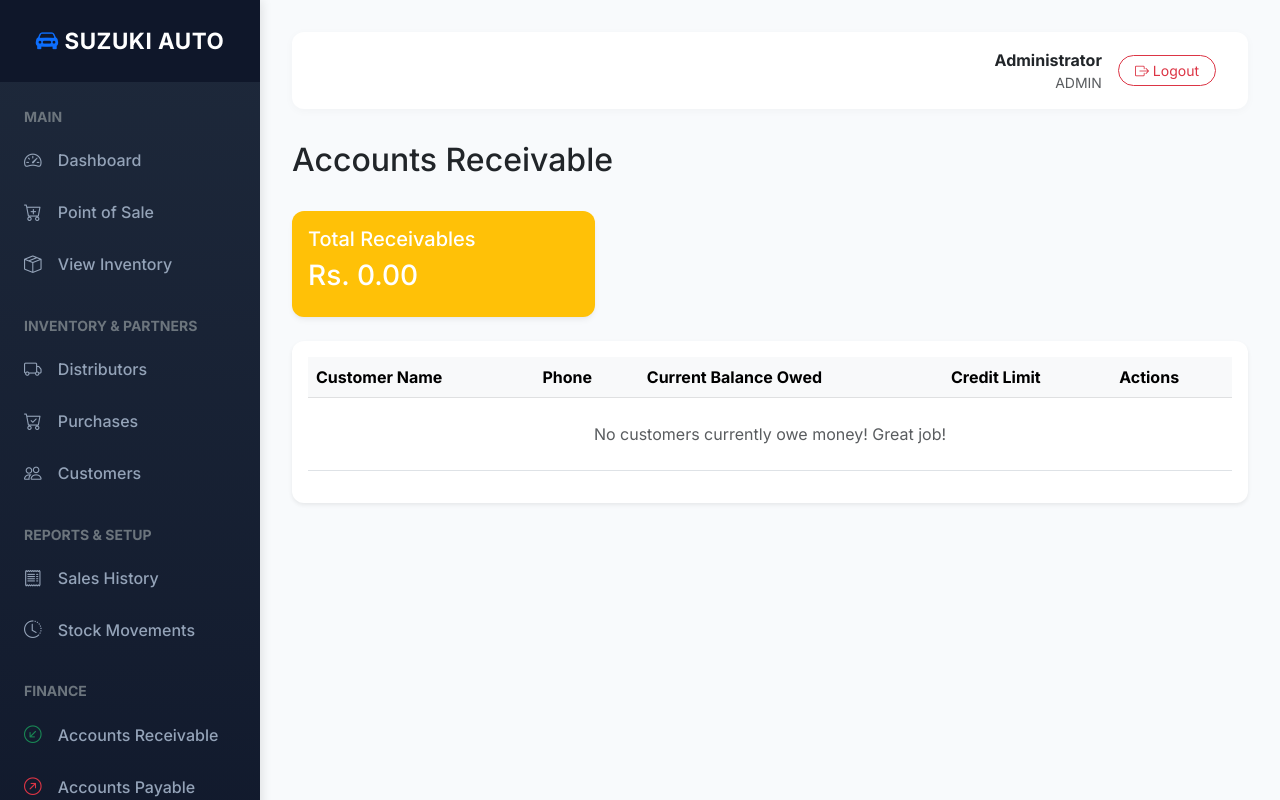
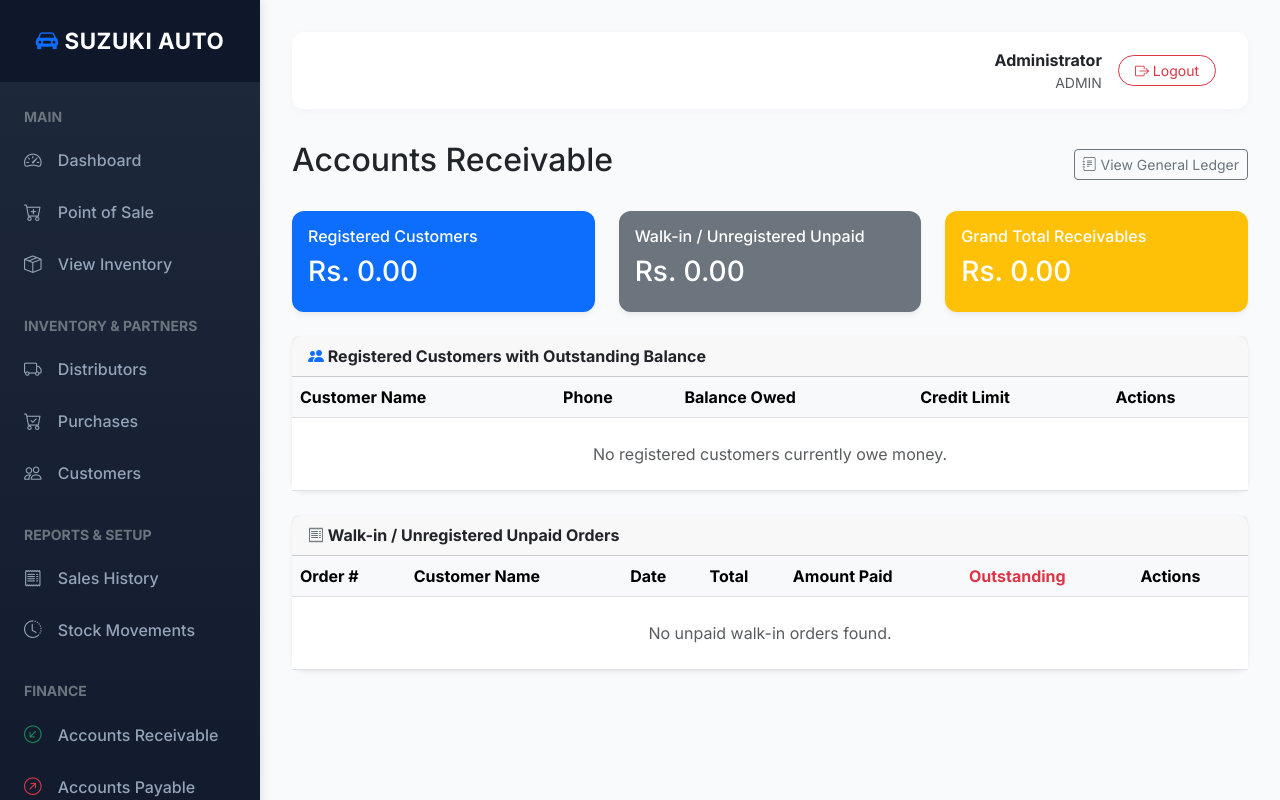
Before and after one commit to ISannan-Ahmad/flask-pos, a Flask app: page /analytics/receivables in a window 1280 px wide. Run offline with Flask 3, Linux system fonts and the light colour scheme; a user stored in the database is signed in.

Commit message:
Modefied Analytics and added seperate pages for few things

```diff
--- a/controllers/analytics_controller.py
+++ b/controllers/analytics_controller.py
@@ -1,4 +1,4 @@
-from models import Order, PurchaseOrder, Product, Distributor, OrderItem, CustomerTransaction, SupplierTransaction, Expense, CashTransaction
+from models import Order, PurchaseOrder, Product, Distributor, Customer, OrderItem, CustomerTransaction, SupplierTransaction, Expense, CashTransaction
 from extensions import db
 from sqlalchemy import func, extract
 from datetime import datetime, timedelta
@@ -196,3 +196,146 @@ class AnalyticsController:
             })
 
         return reversed(result) # return latest first but with correct running balance
+
+    @staticmethod
+    def get_receivables_data():
+        """Returns registered customer outstanding balances + walk-in unpaid orders."""
+        # Section 1: Registered customers with a positive balance (via CustomerTransaction ledger)
+        all_customers = Customer.query.all()
+        debtors = [c for c in all_customers if c.balance > 0]
+        total_registered = sum(c.balance for c in debtors)
+
+        # Section 2: Walk-in / unregistered orders that are not fully paid
+        walkin_orders = Order.query.filter(
+            Order.status == 'approved',
+            Order.customer_id == None,
+            Order.total_amount > Order.amount_paid
+        ).order_by(Order.created_at.desc()).all()
+        total_walkin = sum(float(o.total_amount) - float(o.amount_paid) for o in walkin_orders)
+
+        grand_total = float(total_registered) + total_walkin
+
+        return {
+            'debtors': debtors,
+            'walkin_orders': walkin_orders,
+            'total_registered': total_registered,
+            'total_walkin': total_walkin,
+            'grand_total': grand_total,
+        }
+
+    @staticmethod
+    def get_payables_data():
+        """Returns distributor outstanding balances with per-PO breakdown."""
+        all_distributors = Distributor.query.all()
+        creditors = []
+        for d in all_distributors:
+            if d.balance > 0:
+                outstanding_pos = PurchaseOrder.query.filter(
+                    PurchaseOrder.distributor_id == d.id,
+                    PurchaseOrder.payment_status != 'paid'
+                ).order_by(PurchaseOrder.created_at.desc()).all()
+                creditors.append({
+                    'distributor': d,
+                    'balance': d.balance,
+                    'outstanding_pos': outstanding_pos,
+                })
+        total_payable = sum(c['balance'] for c in creditors)
+        return {
+            'creditors': creditors,
+            'total_payable': total_payable,
+        }
+
+    @staticmethod
+    def get_ledger_entries(transaction_type, start_date, end_date):
+        """Returns unified CustomerTransaction + SupplierTransaction ledger with running balance."""
+        from datetime import datetime, timedelta
+
+        # Build customer transactions query
+        ct_query = CustomerTransaction.query
+        st_query = SupplierTransaction.query
+
+        if transaction_type == 'customer':
+            st_query = st_query.filter(False)  # exclude supplier entries
+        elif transaction_type == 'supplier':
+            ct_query = ct_query.filter(False)  # exclude customer entries
+
+        if start_date:
+            start_dt = datetime.strptime(start_date, '%Y-%m-%d')
+            ct_query = ct_query.filter(CustomerTransaction.created_at >= start_dt)
+            st_query = st_query.filter(SupplierTransaction.created_at >= start_dt)
+        if end_date:
+            end_dt = datetime.strptime(end_date, '%Y-%m-%d') + timedelta(days=1)
+            ct_query = ct_query.filter(CustomerTransaction.created_at <= end_dt)
+            st_query = st_query.filter(SupplierTransaction.created_at <= end_dt)
+
+        customer_txns = ct_query.all()
+        supplier_txns = st_query.all()
+
+        # Normalise into a unified list
+        entries = []
+        for t in customer_txns:
+            entries.append({
+                'created_at': t.created_at,
+                'ledger': 'customer',
+                'entity': t.customer.name if t.customer else 'Unknown',
+                'entity_id': t.customer_id,
+                'transaction_type': t.transaction_type,   # 'receivable' or 'payment'
+                'amount': float(t.amount),
+                'reference': t.reference,
+                'notes': t.notes,
+                'payment_method': t.payment_method,
+                'order_id': t.order_id,
+                'purchase_order_id': None,
+            })
+        for t in supplier_txns:
+            entries.append({
+                'created_at': t.created_at,
+                'ledger': 'supplier',
+                'entity': t.distributor.name if t.distributor else 'Unknown',
+                'entity_id': t.distributor_id,
+                'transaction_type': t.transaction_type,   # 'payable' or 'payment'
+                'amount': float(t.amount),
+                'reference': t.reference,
+                'notes': t.notes,
+                'payment_method': t.payment_method,
+                'order_id': None,
+                'purchase_order_id': t.purchase_order_id,
+            })
+
+        # Sort by date ascending for running balance, then reverse for display
+        entries.sort(key=lambda x: x['created_at'])
+
+        # Running balance: receivable/payable increases what is owed, payment decreases it
+        balance = 0.0
+        for e in entries:
+            if e['transaction_type'] in ('receivable',):   # customer owes us more
+                balance += e['amount']
+            elif e['ledger'] == 'customer' and e['transaction_type'] == 'payment':
+                balance -= e['amount']                      # customer paid us
+            elif e['transaction_type'] == 'payable':        # we owe supplier more
+                balance -= e['amount']
+            elif e['ledger'] == 'supplier' and e['transaction_type'] == 'payment':
+                balance += e['amount']                      # we paid supplier
+            e['running_balance'] = balance
+
+        # Compute summary totals (unfiltered for summary cards)
+        total_receivables = float(
+            db.session.query(func.sum(CustomerTransaction.amount))
+            .filter(CustomerTransaction.transaction_type == 'receivable').scalar() or 0
+        ) - float(
+            db.session.query(func.sum(CustomerTransaction.amount))
+            .filter(CustomerTransaction.transaction_type == 'payment').scalar() or 0
+        )
+        total_payables = float(
+            db.session.query(func.sum(SupplierTransaction.amount))
+            .filter(SupplierTransaction.transaction_type == 'payable').scalar() or 0
+        ) - float(
+            db.session.query(func.sum(SupplierTransaction.amount))
+            .filter(SupplierTransaction.transaction_type == 'payment').scalar() or 0
+        )
+
+        return {
+            'transactions': list(reversed(entries)),
+            'total_receivables': max(total_receivables, 0),
+            'total_payables': max(total_payables, 0),
+        }
--- a/routes/analytics.py
+++ b/routes/analytics.py
@@ -3,7 +3,7 @@ from flask_login import login_required
 from utils import role_required
 from datetime import datetime
 from controllers.analytics_controller import AnalyticsController
-from models import Customer, Distributor, CashTransaction, StockMovement
+from models import CashTransaction, StockMovement
 
 analytics_bp = Blueprint('analytics', __name__)
 
@@ -29,21 +29,31 @@ def dashboard():
 @login_required
 @role_required('admin')
 def receivables():
-    customers = Customer.query.all()
-    # Filter customers who owe money
-    debtors = [c for c in customers if c.balance > 0]
-    total_receivable = sum(c.balance for c in debtors)
-    return render_template('receivables.html', debtors=debtors, total_receivable=total_receivable)
+    data = AnalyticsController.get_receivables_data()
+    return render_template('receivables.html', **data)
 
 @analytics_bp.route('/payables')
 @login_required
 @role_required('admin')
 def payables():
-    distributors = Distributor.query.all()
-    # Filter distributors we owe money
-    creditors = [d for d in distributors if d.balance > 0]
-    total_payable = sum(d.balance for d in creditors)
-    return render_template('payables.html', creditors=creditors, total_payable=total_payable)
+    data = AnalyticsController.get_payables_data()
+    return render_template('payables.html', **data)
+
+@analytics_bp.route('/ledger')
+@login_required
+@role_required('admin')
+def ledger():
+    transaction_type = request.args.get('type', 'all')
+    start_date = request.args.get('start_date')
+    end_date = request.args.get('end_date')
+    data = AnalyticsController.get_ledger_entries(transaction_type, start_date, end_date)
+    return render_template('ledger.html',
+                           transactions=data['transactions'],
+                           total_receivables=data['total_receivables'],
+                           total_payables=data['total_payables'],
+                           transaction_type=transaction_type,
+                           start_date=start_date or '',
+                           end_date=end_date or '')
 
 @analytics_bp.route('/cashbook')
 @login_required
@@ -64,6 +74,15 @@ def cashbook():
                          total_receivables=metrics.get('total_receivables', 0),
                          total_payables=metrics.get('total_payables', 0))
 
+@analytics_bp.route('/aging-report')
+@login_required
+@role_required('admin')
+def aging_report():
+    aging_receivables, aging_payables = AnalyticsController.get_aging_data()
+    return render_template('aging_report.html',
+                           aging_receivables=aging_receivables,
+                           aging_payables=aging_payables)
+
 @analytics_bp.route('/stock-movements')
 @login_required
 @role_required('admin')
--- a/templates/base.html
+++ b/templates/base.html
@@ -137,6 +137,7 @@
           <a href="{{ url_for('analytics.receivables') }}"><i class="bi bi-arrow-down-left-circle text-success"></i> Accounts Receivable</a>
           <a href="{{ url_for('analytics.payables') }}"><i class="bi bi-arrow-up-right-circle text-danger"></i> Accounts Payable</a>
           <a href="{{ url_for('analytics.cashbook') }}"><i class="bi bi-cash-coin"></i> Cash Book</a>
+          <a href="{{ url_for('analytics.ledger') }}"><i class="bi bi-journal-text"></i> General Ledger</a>
           <a href="{{ url_for('expenses.list_expenses') }}"><i class="bi bi-wallet2"></i> Expenses</a>
           <a href="{{ url_for('analytics.dashboard') }}"><i class="bi bi-graph-up"></i> Analytics</a>
           {% endif %}
--- a/templates/receivables.html
+++ b/templates/receivables.html
@@ -3,27 +3,51 @@
 {% block content %}
 <div class="d-flex justify-content-between align-items-center mb-4">
     <h2>Accounts Receivable</h2>
+    <a href="{{ url_for('analytics.ledger') }}" class="btn btn-outline-secondary btn-sm">
+        <i class="bi bi-journal-text"></i> View General Ledger
+    </a>
 </div>
 
+<!-- Summary Cards -->
 <div class="row mb-4">
+    <div class="col-md-4">
+        <div class="card text-white bg-primary">
+            <div class="card-body">
+                <h6 class="card-title">Registered Customers</h6>
+                <h3>Rs. {{ "%.2f"|format(total_registered) }}</h3>
+            </div>
+        </div>
+    </div>
+    <div class="col-md-4">
+        <div class="card text-white bg-secondary">
+            <div class="card-body">
+                <h6 class="card-title">Walk-in / Unregistered Unpaid</h6>
+                <h3>Rs. {{ "%.2f"|format(total_walkin) }}</h3>
+            </div>
+        </div>
+    </div>
     <div class="col-md-4">
         <div class="card text-white bg-warning">
             <div class="card-body">
-                <h5 class="card-title">Total Receivables</h5>
-                <h3>Rs. {{ "%.2f"|format(total_receivable) }}</h3>
+                <h6 class="card-title">Grand Total Receivables</h6>
+                <h3>Rs. {{ "%.2f"|format(grand_total) }}</h3>
             </div>
         </div>
     </div>
 </div>
 
-<div class="card shadow-sm">
-    <div class="card-body">
-        <table class="table table-hover align-middle">
+<!-- Section 1: Registered Customers -->
+<div class="card shadow-sm mb-4">
+    <div class="card-header fw-bold">
+        <i class="bi bi-people-fill text-primary"></i> Registered Customers with Outstanding Balance
+    </div>
+    <div class="card-body p-0">
+        <table class="table table-hover align-middle mb-0">
             <thead class="table-light">
                 <tr>
                     <th>Customer Name</th>
                     <th>Phone</th>
-                    <th>Current Balance Owed</th>
+                    <th>Balance Owed</th>
                     <th>Credit Limit</th>
                     <th>Actions</th>
                 </tr>
@@ -36,12 +60,60 @@
                     <td class="text-danger fw-bold">Rs. {{ "%.2f"|format(debtor.balance) }}</td>
                     <td>Rs. {{ "%.2f"|format(debtor.credit_limit) }}</td>
                     <td>
-                        <a href="{{ url_for('customers.detail', customer_id=debtor.id) }}" class="btn btn-sm btn-outline-primary">Receive Payment & History</a>
+                        <a href="{{ url_for('customers.detail', customer_id=debtor.id) }}" class="btn btn-sm btn-outline-primary">
+                            Receive Payment &amp; History
+                        </a>
+                        <a href="{{ url_for('analytics.ledger') }}?type=customer" class="btn btn-sm btn-outline-secondary ms-1">
+                            <i class="bi bi-journal-text"></i> Ledger
+                        </a>
                     </td>
                 </tr>
                 {% else %}
                 <tr>
-                    <td colspan="5" class="text-center text-muted py-4">No customers currently owe money! Great job!</td>
+                    <td colspan="5" class="text-center text-muted py-4">No registered customers currently owe money.</td>
+                </tr>
+                {% endfor %}
+            </tbody>
+        </table>
+    </div>
+</div>
+
+<!-- Section 2: Walk-in / Unregistered Unpaid Orders -->
+<div class="card shadow-sm">
+    <div class="card-header fw-bold">
+        <i class="bi bi-receipt text-secondary"></i> Walk-in / Unregistered Unpaid Orders
+    </div>
+    <div class="card-body p-0">
+        <table class="table table-hover align-middle mb-0">
+            <thead class="table-light">
+                <tr>
+                    <th>Order #</th>
+                    <th>Customer Name</th>
+                    <th>Date</th>
+                    <th>Total</th>
+                    <th>Amount Paid</th>
+                    <th class="text-danger">Outstanding</th>
+                    <th>Actions</th>
+                </tr>
+            </thead>
+            <tbody>
+                {% for order in walkin_orders %}
+                <tr>
+                    <td><span class="badge bg-light text-dark border">#{{ order.id }}</span></td>
+                    <td>{{ order.customer_name or '—' }}</td>
+                    <td>{{ order.created_at.strftime('%Y-%m-%d') }}</td>
+                    <td>Rs. {{ "%.2f"|format(order.total_amount) }}</td>
+                    <td class="text-success">Rs. {{ "%.2f"|format(order.amount_paid) }}</td>
+                    <td class="text-danger fw-bold">Rs. {{ "%.2f"|format(order.total_amount - order.amount_paid) }}</td>
+                    <td>
+                        <a href="{{ url_for('sales.order_detail', order_id=order.id) }}" class="btn btn-sm btn-outline-info">
+                            <i class="bi bi-eye"></i> View Order
+                        </a>
+                    </td>
+                </tr>
+                {% else %}
+                <tr>
+                    <td colspan="7" class="text-center text-muted py-4">No unpaid walk-in orders found.</td>
                 </tr>
                 {% endfor %}
             </tbody>
```
Also changed, not shown: templates/ledger.html (+48 -53 lines), templates/payables.html (+54 -18 lines).
